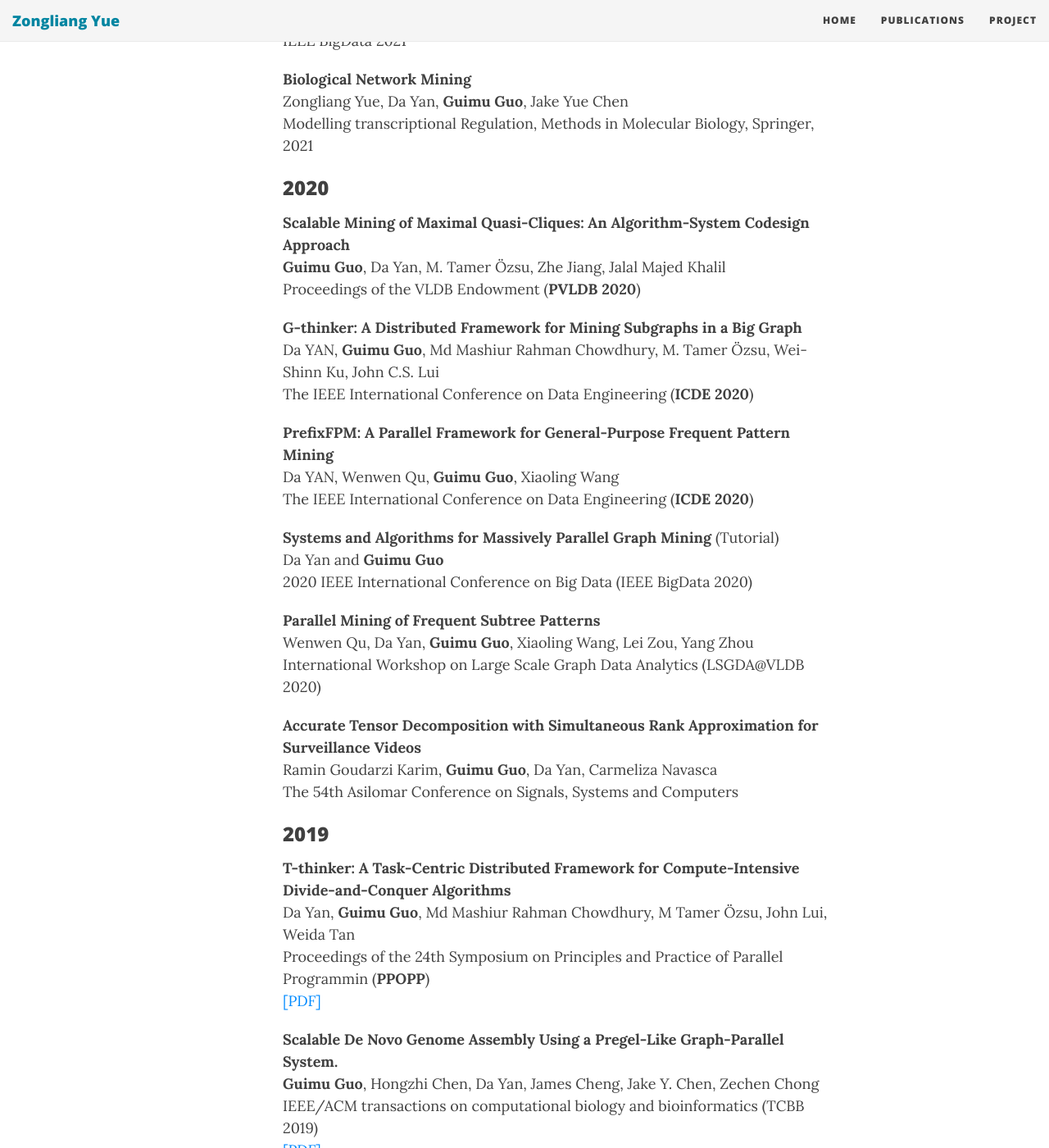
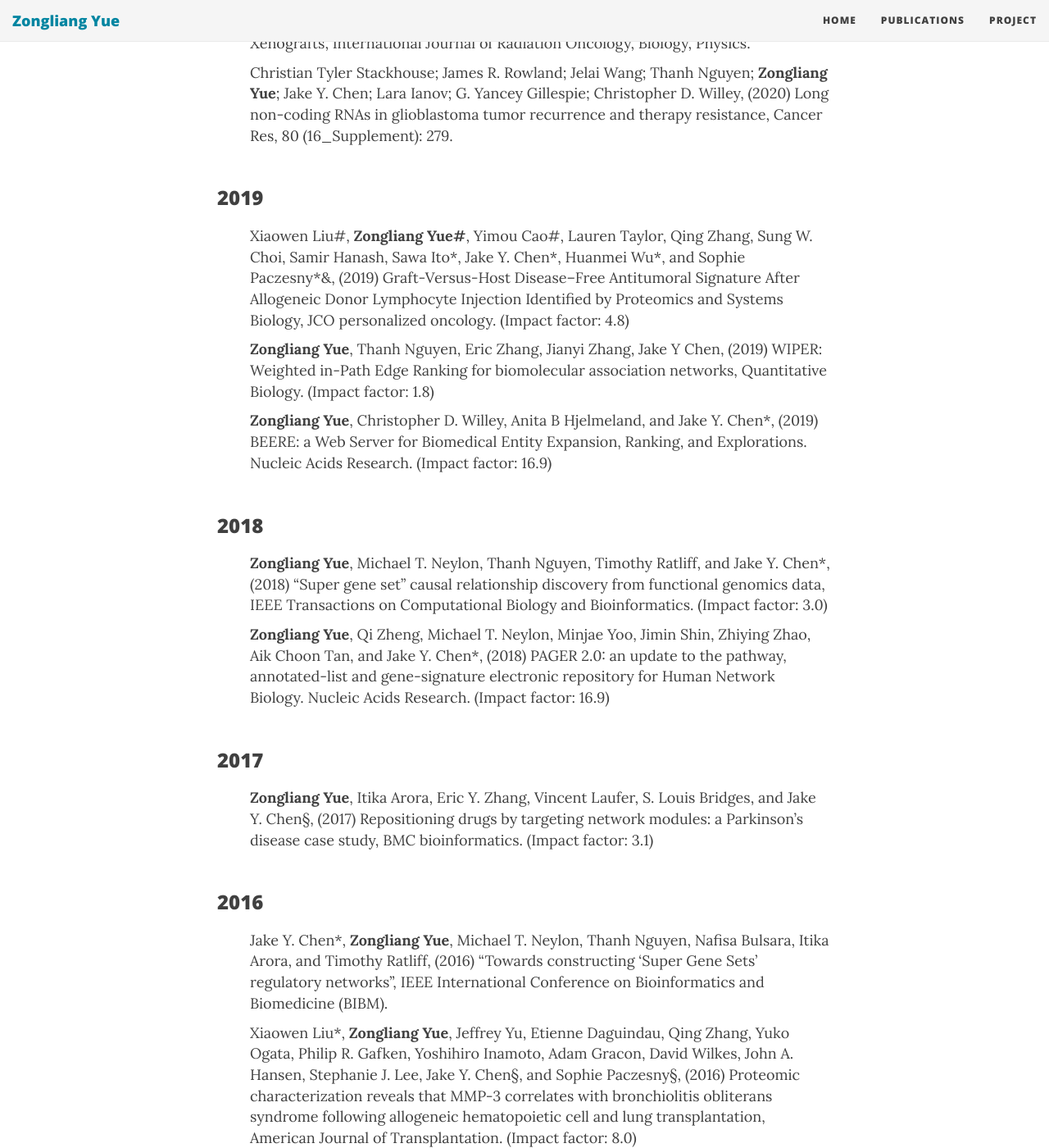
Before and after one commit to zongyue1010/zongyue1010.github.io, a Jekyll site: the page built from publications.md, in a window 1280 px wide and 1400 px high, scrolled down 1571 px. Shown: the whole window at 82% size. Built offline with Jekyll 4.4.1, drawn with Linux system fonts in a browser that asks for light colours; nearby versions of some CDN libraries; some of the changed text lies outside the part shown.

Commit message:
'initial'

```diff
--- a/publications.md
+++ b/publications.md
@@ -14,39 +14,15 @@ and <a href="https://www.researchgate.net/profile/Zongliang-Yue/research" target
 <div class="media">
     <div class="media-body">
        <p class="media-heading">
-		  <ul class = "d">
-			Zhenyu Weng#, Zongliang Yue#, Yuesheng Zhu*, Jake Yue Chen*, (accepted in ISMB) DEMA: a distance-bounded energy-field minimization algorithm to model and layout bio-molecular networks with quantitative features, Bioinformatics. (Impact factor: 6.9)
-          <ul />
-       </p>
-    </div>
-</div>
-
-<div class="media">
-    <div class="media-body">
-       <p class="media-heading">
-          <strong>Distributed Task-Based Training of Tree Models</strong><br />
-          Da Yan, Md Mashiur Rahma Chowdhury, <b>Guimu Guo</b>, Jalal Kahlil, Zhe Jiang, Sushil Prasad<br />
-          The IEEE International Conference on Data Engineering (<b>ICDE 2022</b>)<br />
-       </p>
-    </div>
-</div>
-
-<div class="media">
-    <div class="media-body">
-       <p class="media-heading">
-          <strong>Parallel Graph Processing</strong><br />
-          Da YAN, Yang Zhou, <b>Guimu Guo</b><br />
-          Encyclopedia of Big Data Technologies<br />
-       </p>
-    </div>
-</div>
-
-<div class="media">
-    <div class="media-body">
-       <p class="media-heading">
-          <strong>Think Like a Task Programming Model</strong><br />
-          Da YAN, <b>Guimu Guo</b><br />
-          Encyclopedia of Big Data Technologies<br />
+		  <ul class = 'd'>
+			Zhenyu Weng#, <b>Zongliang Yue</b>#, Yuesheng Zhu*, Jake Yue Chen*, (accepted in ISMB) DEMA: a distance-bounded energy-field minimization algorithm to model and layout bio-molecular networks with quantitative features, Bioinformatics. (Impact factor: 6.9)
+          </ul>
+		  <ul class = 'd'>
+			<b>Zongliang Yue</b>, Radomir Slominski, Samuel Bharti and Jake Y. Chen*, (2022) PAGER Web APP: An interactive, online gene set and network interpretation tool for functional genomics, Front. in Genetics. (Impact factor: 4.2)
+          </ul>
+		  <ul class = 'd'>
+			Carlene L. Zindl#, Steven J. Witte#, Vincent A. Laufer#, Min Gao, <b>Zongliang Yue</b>, Karen M. Janowski, Baiyi Cai, Blake F. Frey, Daniel J. Silberger, Stacey N. Harbour, Jeffrey R. Singer, Henrietta Turner, Frances E. Lund, Bruce A. Vallance, Alexander F. Rosenberg, Trenton R. Schoeb, Jake Y. Chen, Robin D. Hatton, and Casey T. Weaver, (2022) A nonredundant role for T cell-derived interleukin 22 in antibacterial defense of colonic crypts, Immunity. (Impact factor: 31.7)
+          </ul>
        </p>
     </div>
 </div>
@@ -59,69 +35,18 @@ and <a href="https://www.researchgate.net/profile/Zongliang-Yue/research" target
 <div class="media">
     <div class="media-body">
        <p class="media-heading">
-          <strong>G-thinker: A General Distributed Framework for Finding Qualified Subgraphs in a Big Graph with Load Balancing</strong><br />
-          Da YAN, <b>Guimu Guo</b>, Jalal Khalil, M. Tamer Ozsu, Wei-Shinn Ku, John C.S. Lui<br />
-          VLDB Journal 2021<br />
-       </p>
-    </div>
-</div>
-
-<div class="media">
-    <div class="media-body">
-       <p class="media-heading">
-          <strong>PrefixFPM: A Parallel Framework for General-Purpose Mining of Frequent and Closed Patterns</strong><br />
-          Da YAN, Wenwen Qu, <b>Guimu Guo</b>, Xiaoling Wang, Yang Zhou<br />
-          VLDB Journal 2021<br />
-       </p>
-    </div>
-</div>
-
-<div class="media">
-    <div class="media-body">
-       <p class="media-heading">
-          <strong>Parallel Mining of Large Maximal Quasi-Cliques</strong><br />
-          Jalal Khalil, Da Yan, <b>Guimu Guo</b>, Lyuheng Yuan<br />
-          VLDB Journal 2021<br />
-       </p>
-    </div>
-</div>
-
-<div class="media">
-    <div class="media-body">
-       <p class="media-heading">
-          <strong>Traffic Study of Shared Micromobility Services by Transportation Simulation</strong><br />
-          Jalal Khalil, Da Yan,  <b>Guimu Guo</b>, Mirza Tanzim Sami, Joy Bhadhan Roy, Virginia Sisiopiku<br />
-          BTSD@IEEE BigData 2021<br />
-       </p>
-    </div>
-</div>
-
-<div class="media">
-    <div class="media-body">
-       <p class="media-heading">
-          <strong>Realistic Transport Simulation for Studying the Impacts of Shared Micromobility Services</strong><br />
-          Jalal Khalil, Da YAN, <b>Guimu Guo</b>, Mirza Tanzim Sami, Joy Bhadhan Roy, Virginia P. Sisiopiku<br />
-          IEEE BigData 2021<br />
-       </p>
-    </div>
-</div>
-
-<div class="media">
-    <div class="media-body">
-       <p class="media-heading">
-          <strong>Drone-Based Tower Survey by Multi-Task Learning</strong><br />
-          Mirza Tanzim Sami, Da YAN, Huang Huang, Xinyu Liang, <b>Guimu Guo</b>, and Zhe Jiang<br />
-          IEEE BigData 2021<br />
-       </p>
-    </div>
-</div>
-
-<div class="media">
-    <div class="media-body">
-       <p class="media-heading">
-          <strong>Biological Network Mining</strong><br />
-          Zongliang Yue, Da Yan, <b>Guimu Guo</b>, Jake Yue Chen<br />
-          Modelling transcriptional Regulation, Methods in Molecular Biology, Springer, 2021<br />
+		  <ul class = 'd'>
+			Thanh M. Nguyen, Samuel Bharti, <b>Zongliang Yue</b>, Christopher D. Willey and Jake Y. Chen*, (2021) Statistical Enrichment Analysis of Samples (SEAS): a general-purpose tool to annotate metadata neighborhoods of biological samples, Front. Big Data | doi: 10.3389/fdata.2021.725276
+          </ul>
+		  <ul class = 'd'>
+			<b>Zongliang Yue</b>, Da Yan., Guimu Guo, and Jake Y. Chen, (2021) Biological Network Mining. In: MUKHTAR S. (eds) Modeling Transcriptional Regulation. Methods in Molecular Biology, vol 2328.
+          </ul>
+		  <ul class = 'd'>
+			Sweta B. Patel, Travis Nemkov, Davide Stefanoni, Gloria A. Benavides, Mahmoud A. Bassal, Brittany L. Crown, Victoria R. Matkins, Virginia Camacho, Valeriya Kuznetsova, Ashley T. Hoang, Danielle E. Tenen, Samuel L. Wolock, Jihye Park, Li Ying, <b>Zongliang Yue</b>, Jake Y. Chen, Henry Yang, Daniel G. Tenen, Paul Brent Ferrell, Rui Lu, Victor Darley-Usmar, Angelo D’Alessandro, Ravi Bhatia & Robert S. Welner, (2021) Metabolic alterations mediated by STAT3 promotes drug persistence in CML, Leukemia. (Impact factor: 11.5)
+          </ul>
+		  <ul class = 'd'>
+			<b>Zongliang Yue#</b>, Eric Zhang#, Clark Xu, Sunny Khurana, Nishant Batra, Son Dang, and Jake Y. Chen*, (2021) PAGER-CoV: A Pathway, Annotated-list and Gene-signature Electronic Repository for Coronavirus Diseases Studies, Nucleic Acids Research. (Impact factor: 16.9)
+          </ul>
        </p>
     </div>
 </div>
@@ -133,64 +58,18 @@ and <a href="https://www.researchgate.net/profile/Zongliang-Yue/research" target
 <div class="media">
     <div class="media-body">
        <p class="media-heading">
-          <strong>Scalable Mining of Maximal Quasi-Cliques: An Algorithm-System Codesign Approach</strong><br />
-          <b>Guimu Guo</b>, Da Yan, M. Tamer Özsu, Zhe Jiang, Jalal Majed Khalil<br />
-          Proceedings of the VLDB Endowment (<b>PVLDB 2020</b>)<br />
+		  <ul class = 'd'>
+			Christian Stackhouse, James Rowland, Joshua Anderson, Jelai Wang, Thanh Nguyen, <b>Zongliang Yue</b>, Jake Chen, Lara Ianov, Yancey Gillespie, Christopher Willey, (2020) CBIO-12. THE ROLES OF lncRNAs IN GBM RADIATION RESISTANCE AND TUMOR RECURRENCE, Neuro-Oncology. (Impact factor: 12.3)
+          </ul>
+		  <ul class = 'd'>
+			CD Willey, CT Stackhouse, JR Rowland, CP Langford, JC Anderson, L Ianov, <b>Z Yue</b>, T Nguyen, AB Hjelmeland, JY Chen, GY Gillespie, (2020) Multi-omic Exploration of Inherent and Acquired Radiation Resistance of Glioblastoma Patient-Derived Xenografts, International Journal of Radiation Oncology, Biology, Physics.
+          </ul>
+		  <ul class = 'd'>
+			Christian Tyler Stackhouse; James R. Rowland; Jelai Wang; Thanh Nguyen; <b>Zongliang Yue</b>; Jake Y. Chen; Lara Ianov; G. Yancey Gillespie; Christopher D. Willey, (2020) Long non-coding RNAs in glioblastoma tumor recurrence and therapy resistance, Cancer Res, 80 (16_Supplement): 279.
+          </ul>
        </p>
     </div>
 </div>
-
-<div class="media">
-    <div class="media-body">
-       <p class="media-heading">
-          <strong>G-thinker: A Distributed Framework for Mining Subgraphs in a Big Graph</strong><br />
-          Da YAN, <b>Guimu Guo</b>, Md Mashiur Rahman Chowdhury, M. Tamer Özsu, Wei-Shinn Ku, John C.S. Lui<br />
-          The IEEE International Conference on Data Engineering (<b>ICDE 2020</b>)<br />
-       </p>
-    </div>
-</div>
-
-<div class="media">
-    <div class="media-body">
-       <p class="media-heading">
-          <strong>PrefixFPM: A Parallel Framework for General-Purpose Frequent Pattern Mining</strong><br />
-          Da YAN, Wenwen Qu, <b>Guimu Guo</b>, Xiaoling Wang<br />
-          The IEEE International Conference on Data Engineering (<b>ICDE 2020</b>)<br />
-       </p>
-    </div>
-</div>
-
-<div class="media">
-    <div class="media-body">
-       <p class="media-heading">
-          <strong>Systems and Algorithms for Massively Parallel Graph Mining </strong>(Tutorial)<br />
-          Da Yan and <b>Guimu Guo</b><br />
-          2020 IEEE International Conference on Big Data (IEEE BigData 2020)<br />
-       </p>
-    </div>
-</div>
-
-<div class="media">
-    <div class="media-body">
-       <p class="media-heading">
-          <strong>Parallel Mining of Frequent Subtree Patterns</strong><br />
-          Wenwen Qu, Da Yan, <b>Guimu Guo</b>, Xiaoling Wang, Lei Zou, Yang Zhou<br />
-          International Workshop on Large Scale Graph Data Analytics (LSGDA@VLDB 2020)<br />
-       </p>
-    </div>
-</div>
-
-<div class="media">
-    <div class="media-body">
-       <p class="media-heading">
-          <strong>Accurate Tensor Decomposition with Simultaneous Rank Approximation for Surveillance Videos</strong><br />
-          Ramin Goudarzi Karim, <b>Guimu Guo</b>, Da Yan, Carmeliza Navasca<br />
-          The 54th Asilomar Conference on Signals, Systems and Computers<br />
-       </p>
-    </div>
-</div>
-
-
 
 <h3>
     <a name='2019'></a> 2019
@@ -199,63 +78,32 @@ and <a href="https://www.researchgate.net/profile/Zongliang-Yue/research" target
 <div class="media">
     <div class="media-body">
        <p class="media-heading">
-          <strong>T-thinker: A Task-Centric Distributed Framework for Compute-Intensive Divide-and-Conquer Algorithms</strong><br />
-          Da Yan, <b>Guimu Guo</b>, Md Mashiur Rahman Chowdhury, M Tamer Özsu, John Lui, Weida Tan<br />
-          Proceedings of the 24th Symposium on Principles and Practice of Parallel Programmin (<b>PPOPP</b>)<br />
-          <a href="http://delivery.acm.org/10.1145/3300000/3295709/p411-yan.pdf?ip=138.26.210.43&id=3295709&acc=ACTIVE%20SERVICE&key=A79D83B43E50B5B8%2EF1E94F886913B1EB%2E4D4702B0C3E38B35%2E4D4702B0C3E38B35&__acm__=1561675280_8820d520da362ef3663e1868803212f5">[PDF]</a><br />
+		  <ul class = 'd'>
+			Xiaowen Liu#, <b>Zongliang Yue#</b>, Yimou Cao#, Lauren Taylor, Qing Zhang, Sung W. Choi, Samir Hanash, Sawa Ito*, Jake Y. Chen*, Huanmei Wu*, and Sophie Paczesny*&, (2019) Graft-Versus-Host Disease–Free Antitumoral Signature After Allogeneic Donor Lymphocyte Injection Identified by Proteomics and Systems Biology, JCO personalized oncology. (Impact factor: 4.8)
+          </ul>
+		  <ul class = 'd'>
+			<b>Zongliang Yue</b>, Thanh Nguyen, Eric Zhang, Jianyi Zhang, Jake Y Chen, (2019) WIPER: Weighted in-Path Edge Ranking for biomolecular association networks, Quantitative Biology. (Impact factor: 1.8)
+          </ul>
+		  <ul class = 'd'>
+			<b>Zongliang Yue</b>, Christopher D. Willey, Anita B Hjelmeland, and Jake Y. Chen*, (2019) BEERE: a Web Server for Biomedical Entity Expansion, Ranking, and Explorations. Nucleic Acids Research. (Impact factor: 16.9)
+          </ul>
        </p>
     </div>
 </div>
 
-<div class="media">
-    <div class="media-body">
-       <p class="media-heading">
-          <strong>Scalable De Novo Genome Assembly Using a Pregel-Like Graph-Parallel System.
-</strong><br />
-          <b>Guimu Guo</b>, Hongzhi Chen, Da Yan, James Cheng, Jake Y. Chen, Zechen Chong<br />
-          IEEE/ACM transactions on computational biology and bioinformatics (TCBB 2019)<br />
-          <a href="https://ieeexplore.ieee.org/stamp/stamp.jsp?tp=&arnumber=8731736">[PDF]</a> <br />
-       </p>
-    </div>
-</div>
+<h3>
+    <a name='2018'></a> 2018
+</h3>
 
 <div class="media">
     <div class="media-body">
        <p class="media-heading">
-          <strong>Realistic Transport Simulation: Tackling the Small Data Challenge with Open Data</strong><br />
-          <b>Guimu Guo</b>, Jalal Majed Khalil, Da Yan, and Virginia Sisiopiku<br />
-          2019 IEEE International Conference on Big Data (BTSD @ IEEE BigData 2019)<br />
-       </p>
-    </div>
-</div>
-
-<div class="media">
-    <div class="media-body">
-       <p class="media-heading">
-          <strong>EasyRain: A User-Friendly Platform for Comparing Precipitation Nowcasting Models</strong><br />
-          Ji Cheng, <b>Guimu Guo</b>, Da Yan, Xiaotian Hao, and Wilfred Ng<br />
-          2019 IEEE International Conference on Big Data (IEEE BigData 2019)<br />
-       </p>
-    </div>
-</div>
-
-<div class="media">
-    <div class="media-body">
-       <p class="media-heading">
-          <strong>Realistic Transport Simulation with Open Data</strong><br />
-          <b>Guimu Guo</b>, Jalal Majed Khalil, Da Yan, and Virginia Sisiopiku<br />
-          2019 IEEE International Conference on Big Data (IEEE BigData 2019)<br />
-       </p>
-    </div>
-</div>
-<div class="media">
-    <div class="media-body">
-       <p class="media-heading">
-          <strong>Parallel Clique-like Subgraph Counting and Listing
-</strong><br />
-          Yi Yang, Da Yan, Shuigeng Zhou and <b>Guimu Guo</b><br />
-          ER 2019 – 38th International Conference on Conceptual Modeling (ER 2019)<br />
-          <a href="https://info.cs.uab.edu/yanda/papers/er_clique.pdf">[PDF]</a> <br />
+		  <ul class = 'd'>
+			<b>Zongliang Yue</b>, Michael T. Neylon, Thanh Nguyen, Timothy Ratliff, and Jake Y. Chen*, (2018) “Super gene set” causal relationship discovery from functional genomics data, IEEE Transactions on Computational Biology and Bioinformatics. (Impact factor: 3.0)
+          </ul>
+		  <ul class = 'd'>
+			<b>Zongliang Yue</b>, Qi Zheng, Michael T. Neylon, Minjae Yoo, Jimin Shin, Zhiying Zhao, Aik Choon Tan, and Jake Y. Chen*, (2018) PAGER 2.0: an update to the pathway, annotated-list and gene-signature electronic repository for Human Network Biology. Nucleic Acids Research. (Impact factor: 16.9)
+          </ul>
        </p>
     </div>
 </div>
@@ -263,13 +111,78 @@ and <a href="https://www.researchgate.net/profile/Zongliang-Yue/research" target
 <h3>
     <a name='2017'></a> 2017
 </h3>
+
 <div class="media">
     <div class="media-body">
        <p class="media-heading">
-          <strong>Traffic crash prediction based on incremental learning algorithm</strong><br />
-          Ping Sun, <b>Guimu Guo</b>, Rongjie Yu<br />
-          2017 IEEE 2nd International Conference on Big Data Analysis (ICBDA)<br />
-          <a href="https://ieeexplore.ieee.org/stamp/stamp.jsp?arnumber=8078803">[PDF]</a><br />
+		  <ul class = 'd'>
+			<b>Zongliang Yue</b>, Itika Arora, Eric Y. Zhang, Vincent Laufer, S. Louis Bridges, and Jake Y. Chen§, (2017) Repositioning drugs by targeting network modules: a Parkinson’s disease case study, BMC bioinformatics. (Impact factor: 3.1)
+          </ul>
        </p>
     </div>
 </div>
+
+<h3>
+    <a name='2016'></a> 2016
+</h3>
+
+<div class="media">
+    <div class="media-body">
+       <p class="media-heading">
+		  <ul class = 'd'>
+			Jake Y. Chen*, <b>Zongliang Yue</b>, Michael T. Neylon, Thanh Nguyen, Nafisa Bulsara, Itika Arora, and Timothy Ratliff, (2016) “Towards constructing ‘Super Gene Sets’ regulatory networks”, IEEE International Conference on Bioinformatics and Biomedicine (BIBM).
+          </ul>
+		  <ul class = 'd'>
+			Xiaowen Liu*, <b>Zongliang Yue</b>, Jeffrey Yu, Etienne Daguindau, Qing Zhang, Yuko Ogata, Philip R. Gafken, Yoshihiro Inamoto, Adam Gracon, David Wilkes, John A. Hansen, Stephanie J. Lee, Jake Y. Chen§, and Sophie Paczesny§, (2016) Proteomic characterization reveals that MMP-3 correlates with bronchiolitis obliterans syndrome following allogeneic hematopoietic cell and lung transplantation, American Journal of Transplantation. (Impact factor: 8.0)
+          </ul>
+       </p>
+    </div>
+</div>
+
+<h3>
+    <a name='2015'></a> 2015
+</h3>
+
+<div class="media">
+    <div class="media-body">
+       <p class="media-heading">
+		  <ul class = 'd'>
+			Hui Huang, Thanh Nguyen, Sara Ibrahim, Sandeep Shantharam, <b>Zongliang Yue</b>, and Jake Y. Chen*, (2015) DMAP: a Connectivity Map Database to Enable Identification of Novel Drug Repositioning Candidates, BMC bioinformatics. (Impact factor: 3.1)
+          </ul>
+		  <ul class = 'd'>
+			<b>Zongliang Yue</b>, Madhura Kshirsagar, Thanh Nguyen, Chayaporn Suphavilai, Michael Neylon, Liugen Zhu, Timothy Ratliff and Jake Y Chen*, (2015) PAGER: constructing PAGs and new PAG–PAG relationships for network biology, Bioinformatics. (Impact factor: 6.9)
+          </ul>
+       </p>
+    </div>
+</div>
+
+<h3>
+    <a name='2014'></a> 2014
+</h3>
+
+<div class="media">
+    <div class="media-body">
+       <p class="media-heading">
+		  <ul class = 'd'>
+			<b>Zongliang Yue</b>, Ping Wan, Zhan Xie, and Jake Y. Chen*, (2014) Computational Identification of De-centric Genetic Regulatory Relationships from Functional Genomic Data, Bioinformatics Research and Applications Lecture Notes in Computer Science Volume 8492, 2014, pp 224-235.i Huang, Thanh Nguyen, Sara Ibrahim, Sandeep Shantharam, <b>Zongliang Yue</b>, and Jake Y. Chen*, (2015) DMAP: a Connectivity Map Database to Enable Identification of Novel Drug Repositioning Candidates, BMC bioinformatics. (Impact factor: 3.1)
+          </ul>
+		  <ul class = 'd'>
+			<b>Zongliang Yue</b>, Ping Wan, Zhan Xie, and Jake Y. Chen*, (2014) SLDR: a computational technique to identify novel genetic regulatory relationships, BMC Bioinformatics (best paper) (Impact factor: 3.1)
+          </ul>
+       </p>
+    </div>
+</div>
+
+<h3>
+    <a name='2013'></a> 2013
+</h3>
+
+<div class="media">
+    <div class="media-body">
+       <p class="media-heading">
+		  <ul class = 'd'>
+			Ping Wan*,#, <b>Zongliang Yue#</b>, Zhan Xie#, Qiang Gao, Mengyao Yu, Zhiwei Yang, and Jinsong Huang§, (2013) Mechanisms of Radiation Resistance in Deinococcus Radiodurans R1 by the Reconstruction of Gene Regulatory Network Using Bayesian Network Approach, Journal of Proteomics & Bioinformatics (JPB)
+          </ul>
+       </p>
+    </div>
+</div>
```
Also changed, not shown: index.html (+12 -12 lines), projects.md (+0 -2 lines).
